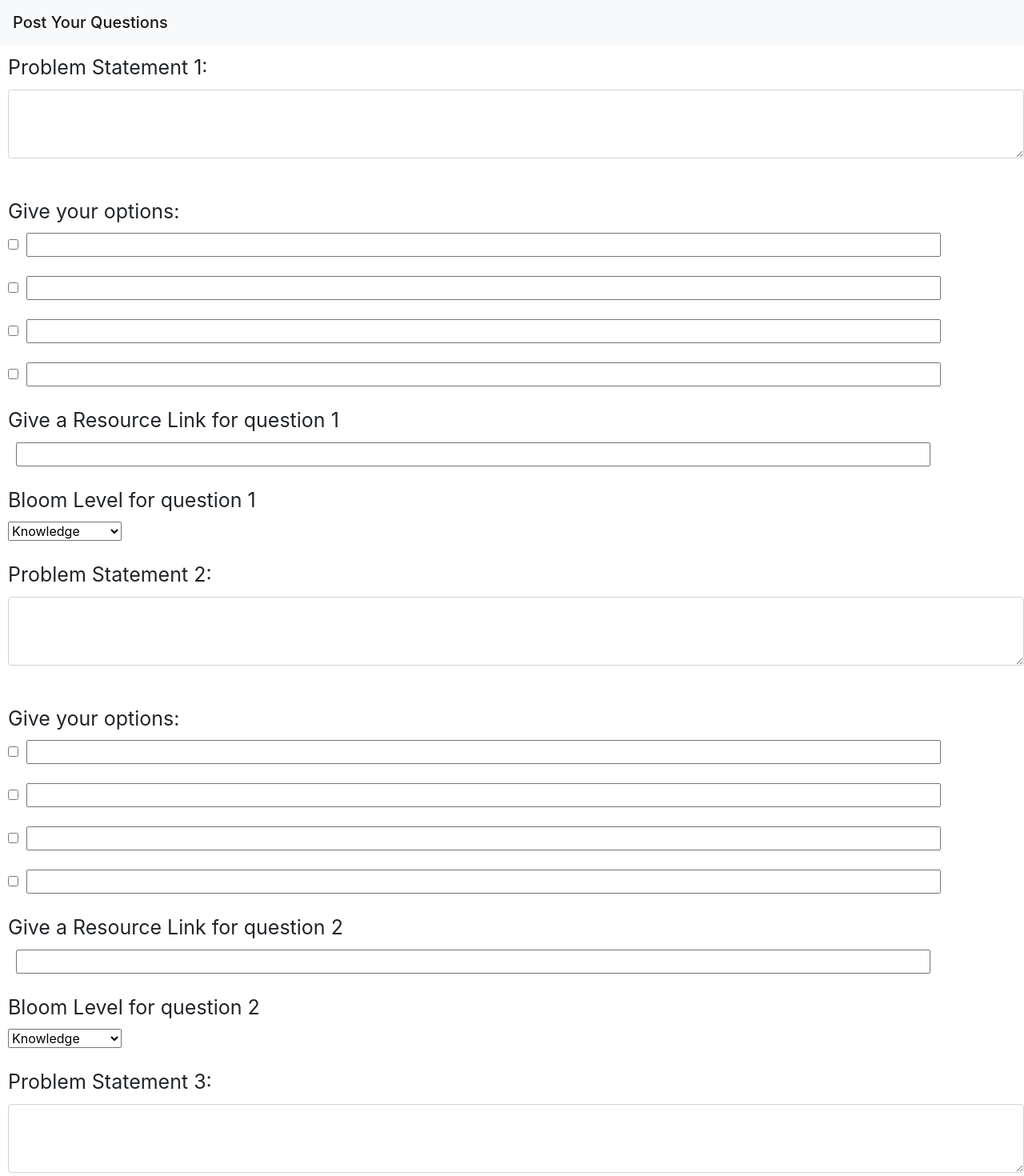
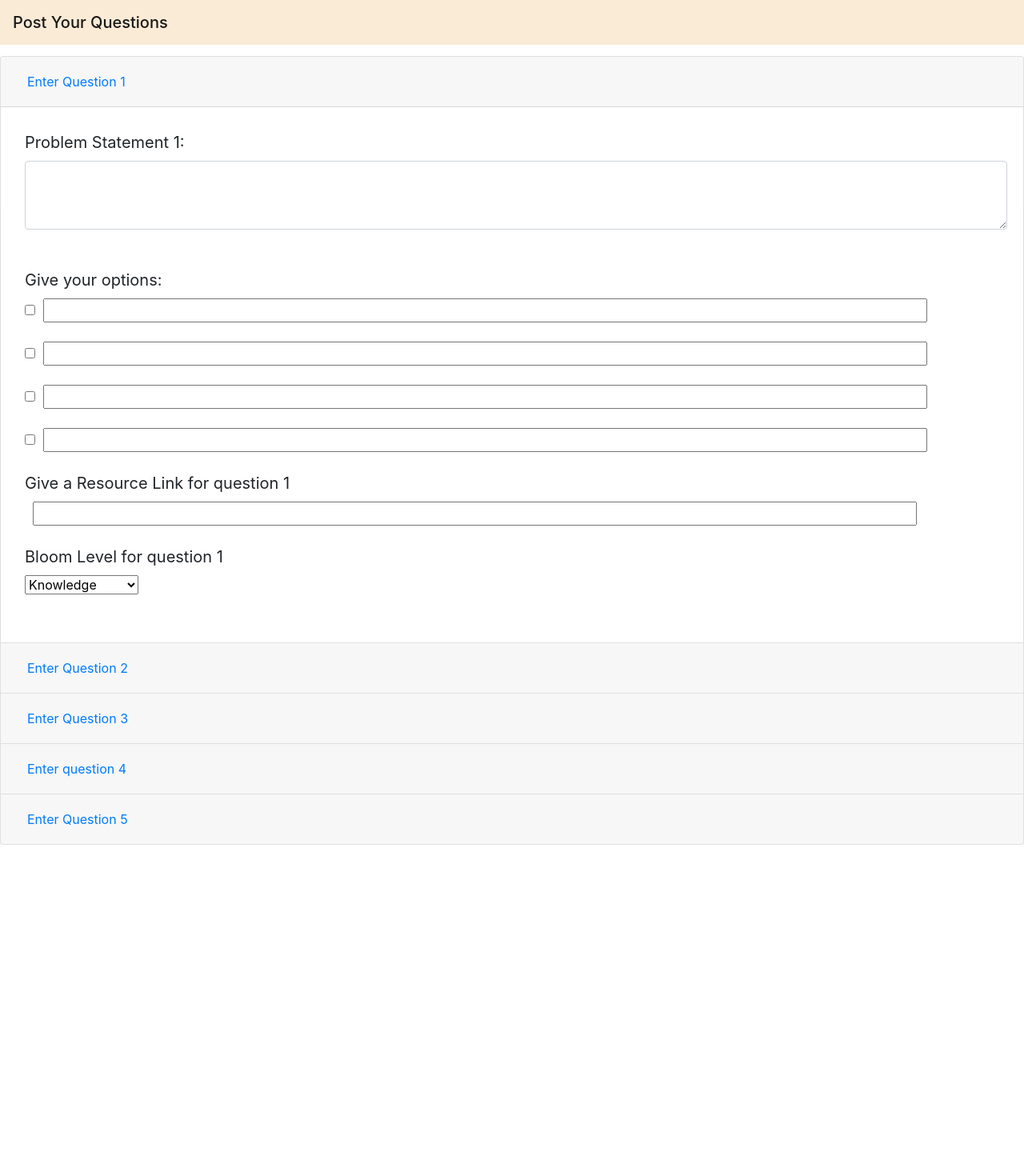
Before and after one commit to NoInterviewCorp/SME_Frontend, an Angular app: page /questions in a window 1280 px wide. Shown: the top 1470 px of the page at 80% size. After the commit the page ends 1056 px from the top, so only its background shows below. Built offline with nearby package versions, Linux system fonts and the light colour scheme.

Commit message:
accordian

```diff
--- a/angular.json
+++ b/angular.json
@@ -25,7 +25,10 @@
             "styles": [
               "src/styles.css"
             ],
-            "scripts": []
+            "scripts": [
+              "node_modules/jquery/dist/jquery.min.js",
+              "node_modules/bootstrap/dist/js/bootstrap.min.js"
+            ]
           },
           "configurations": {
             "production": {
--- a/package.json
+++ b/package.json
@@ -20,8 +20,12 @@
     "@angular/platform-browser": "^6.1.0",
     "@angular/platform-browser-dynamic": "^6.1.0",
     "@angular/router": "^6.1.0",
+    "bootstrap": "^4.1.3",
     "core-js": "^2.5.4",
+    "jquery": "^3.3.1",
+    "popper.js": "^1.14.4",
     "rxjs": "~6.2.0",
+    "tether": "^1.4.5",
     "zone.js": "~0.8.26"
   },
   "devDependencies": {
--- a/src/app/heading/heading.component.css
+++ b/src/app/heading/heading.component.css
@@ -1,10 +1,3 @@
-.head{
-    width: 100%;
-    margin-top: 0%;
-    padding-top: 0%;
-    background-color: silver;
+.navb{
+    background-color: bisque;
 }
-.text{
-    color: black;
-    font-size: 50px;
-}
--- a/src/app/heading/heading.component.html
+++ b/src/app/heading/heading.component.html
@@ -1,5 +1,5 @@
 <div class="head">
-<nav class="navbar navbar-light bg-light">
+<nav class="navbar fixed-top navbar-light navb ">
   <span class="navbar-brand mb-0 h1">Select Your Technology</span>
 </nav>
 </div>
--- a/src/app/questions/questions.component.css
+++ b/src/app/questions/questions.component.css
@@ -1,16 +1,12 @@
-.head{
-    /* width: 100%; */
-    margin-top: 0%;
-    padding-top: 0%;
-    background-color: silver;
-}
-.text{
-    color: black;
-    font-size: 50px;
+.navb{
+    background-color: antiquewhite
 }
 
+.accordion{
+    padding-top: 70px;
+}
 label{
-    font-size: 25px;
+    font-size: 20px;
 }
 
 .formclass{
--- a/src/app/questions/questions.component.html
+++ b/src/app/questions/questions.component.html
@@ -1,8 +1,20 @@
 <div class="head">
-    <nav class="navbar navbar-light bg-light">
+  <nav class="navbar fixed-top navbar-light navb">
     <span class="navbar-brand mb-0 h1">Post Your Questions</span>
   </nav>
 </div>
+ <div class="accordion" id="accordionExample">
+  <div class="card">
+    <div class="card-header" id="headingOne">
+      <h5 class="mb-0">
+        <button class="btn btn-link" type="button" data-toggle="collapse" data-target="#collapseOne" aria-expanded="true"
+          aria-controls="collapseOne">
+          Enter Question 1
+        </button>
+      </h5>
+    </div>
+    <div id="collapseOne" class="collapse show" aria-labelledby="headingOne" data-parent="#accordionExample">
+      <div class="card-body">
         <form class="formclass form-group">
 
           <label for="questionFormControlTA">Problem Statement 1:</label><br>
@@ -23,8 +35,24 @@
             <option value="5">Synthesis</option>
             <option value="6">Evaluation</option>
           </select><br><br>
+        </form>
+      </div>
+    </div>
+  </div>
 
 
+  <div class="card">
+    <div class="card-header" id="headingTwo">
+      <h5 class="mb-0">
+        <button class="btn btn-link collapsed" type="button" data-toggle="collapse" data-target="#collapseTwo"
+          aria-expanded="false" aria-controls="collapseTwo">
+          Enter Question 2
+        </button>
+      </h5>
+    </div>
+    <div id="collapseTwo" class="collapse" aria-labelledby="headingTwo" data-parent="#accordionExample">
+      <div class="card-body">
+        <form class="formclass form-group">
           <label for="questionFormControlTA">Problem Statement 2:</label><br>
           <textarea class="form-control" id="questionFormControlTA" name="comment" form="usrform" rows="3"></textarea><br><br>
           <label>Give your options:</label><br>
@@ -43,8 +71,24 @@
             <option value="5">Synthesis</option>
             <option value="6">Evaluation</option>
           </select><br><br>
+        </form>
+      </div>
+    </div>
+  </div>
 
 
+  <div class="card">
+    <div class="card-header" id="headingThree">
+      <h5 class="mb-0">
+        <button class="btn btn-link collapsed" type="button" data-toggle="collapse" data-target="#collapseThree"
+          aria-expanded="false" aria-controls="collapseThree">
+          Enter Question 3
+        </button>
+      </h5>
+    </div>
+    <div id="collapseThree" class="collapse" aria-labelledby="headingThree" data-parent="#accordionExample">
+      <div class="card-body">
+        <form class="formclass form-group">
           <label for="questionFormControlTA">Problem Statement 3:</label><br>
           <textarea class="form-control" id="questionFormControlTA" name="comment" form="usrform" rows="3"></textarea><br><br>
           <label>Give your options:</label><br>
@@ -63,18 +107,34 @@
             <option value="5">Synthesis</option>
             <option value="6">Evaluation</option>
           </select><br><br>
+        </form>
+      </div>
+    </div>
+  </div>
 
 
-    <label for="questionFormControlTA">Problem Statement 4:</label><br>
+  <div class="card">
+    <div class="card-header" id="headingFour">
+      <h5 class="mb-0">
+        <button class="btn btn-link collapsed" type="button" data-toggle="collapse" data-target="#collapseFour"
+          aria-expanded="false" aria-controls="collapseFour">
+          Enter question 4
+        </button>
+      </h5>
+    </div>
+    <div id="collapseFour" class="collapse" aria-labelledby="headingFour" data-parent="#accordionExample">
+      <div class="card-body">
+        <form class="formclass form-group">
+          <label for="questionFormControlTA">Problem Statement 3:</label><br>
           <textarea class="form-control" id="questionFormControlTA" name="comment" form="usrform" rows="3"></textarea><br><br>
           <label>Give your options:</label><br>
           <input type="checkbox" name="opt1" value="option1"> <input type="text" name="opt1"><br><br>
           <input type="checkbox" name="opt2" value="option2"> <input type="text" name="opt2"><br><br>
           <input type="checkbox" name="opt3" value="option3"> <input type="text" name="opt3"><br><br>
           <input type="checkbox" name="opt4" value="option4"> <input type="text" name="opt4"><br><br>
-    <label>Give a Resource Link for question 4</label><br>
+          <label>Give a Resource Link for question 3</label><br>
           <input type="text" name="link"><br><br>
-    <label>Bloom Level for question 4</label><br>
+          <label>Bloom Level for question 3</label><br>
           <select>
             <option value="1">Knowledge</option>
             <option value="2">Comprehension</option>
@@ -83,11 +143,26 @@
             <option value="5">Synthesis</option>
             <option value="6">Evaluation</option>
           </select><br><br>
+        </form>
+      </div>
+    </div>
+  </div>
 
 
+  <div class="card">
+    <div class="card-header" id="headingFive">
+      <h5 class="mb-0">
+        <button class="btn btn-link collapsed" type="button" data-toggle="collapse" data-target="#collapseFive"
+          aria-expanded="false" aria-controls="collapseFive">
+          Enter Question 5
+        </button>
+      </h5>
+    </div>
+    <div id="collapseFive" class="collapse" aria-labelledby="headingFive" data-parent="#accordionExample">
+      <div class="card-body">
+        <form class="formclass form-group">
           <label for="questionFormControlTA">Problem Statement 5:</label><br>
           <textarea class="form-control" id="questionFormControlTA" name="comment" form="usrform" rows="3"></textarea><br><br>
-
           <label>Give your options:</label><br>
           <input type="checkbox" name="opt1" value="option1"> <input type="text" name="opt1"><br><br>
           <input type="checkbox" name="opt2" value="option2"> <input type="text" name="opt2"><br><br>
@@ -105,3 +180,7 @@
             <option value="6">Evaluation</option>
           </select><br><br>
         </form>
+      </div>
+    </div>
+  </div>
+</div>
--- a/src/app/technology/technology.component.css
+++ b/src/app/technology/technology.component.css
@@ -1,6 +1,6 @@
 .tech{
-    padding-top: 60px;
-    padding-left: 35%;
+    padding-top: 100px;
+    padding-left: 20px;
 
 }
 
@@ -9,5 +9,5 @@
 }
 
 .select1{
-    font-size: 30px;
+    font-size: 20px;
 }
--- a/src/index.html
+++ b/src/index.html
@@ -1,5 +1,6 @@
 <!doctype html>
 <html lang="en">
+
 <head>
   <meta charset="utf-8">
   <title>Potentiometer</title>
@@ -8,7 +9,9 @@
   <meta name="viewport" content="width=device-width, initial-scale=1">
   <link rel="icon" type="image/x-icon" href="favicon.ico">
 </head>
+
 <body>
   <app-root></app-root>
 </body>
+
 </html>
--- a/src/styles.css
+++ b/src/styles.css
@@ -1,5 +1 @@
 @import "~bootstrap/dist/css/bootstrap.css";
-body{
-    /* width: 100%; */
-    /* overflow: hidden; */
-}
```
Also changed, not shown: 1 other file (tests, documents, lock files or other folders). Lines whose indentation alone changed are shown as unchanged.
